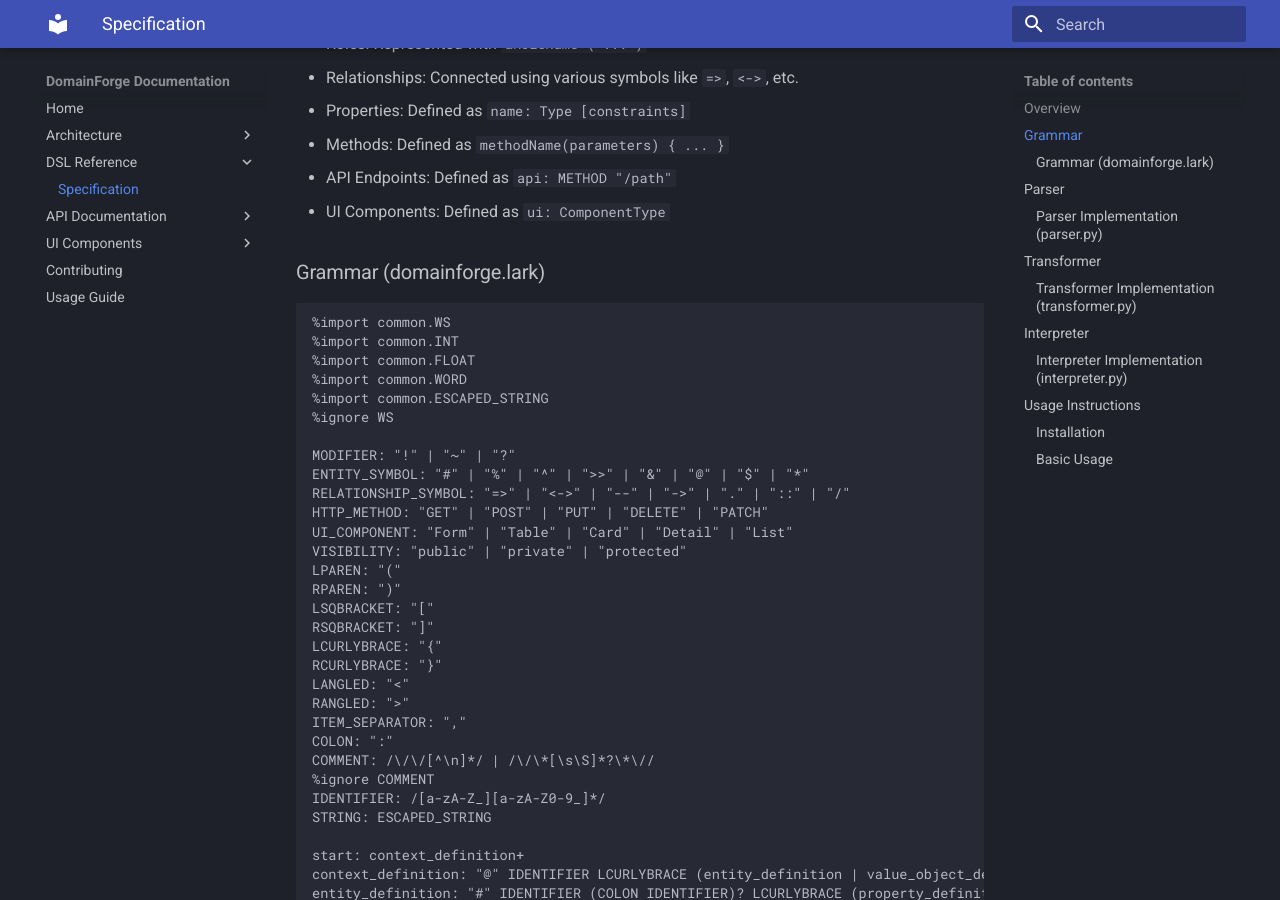
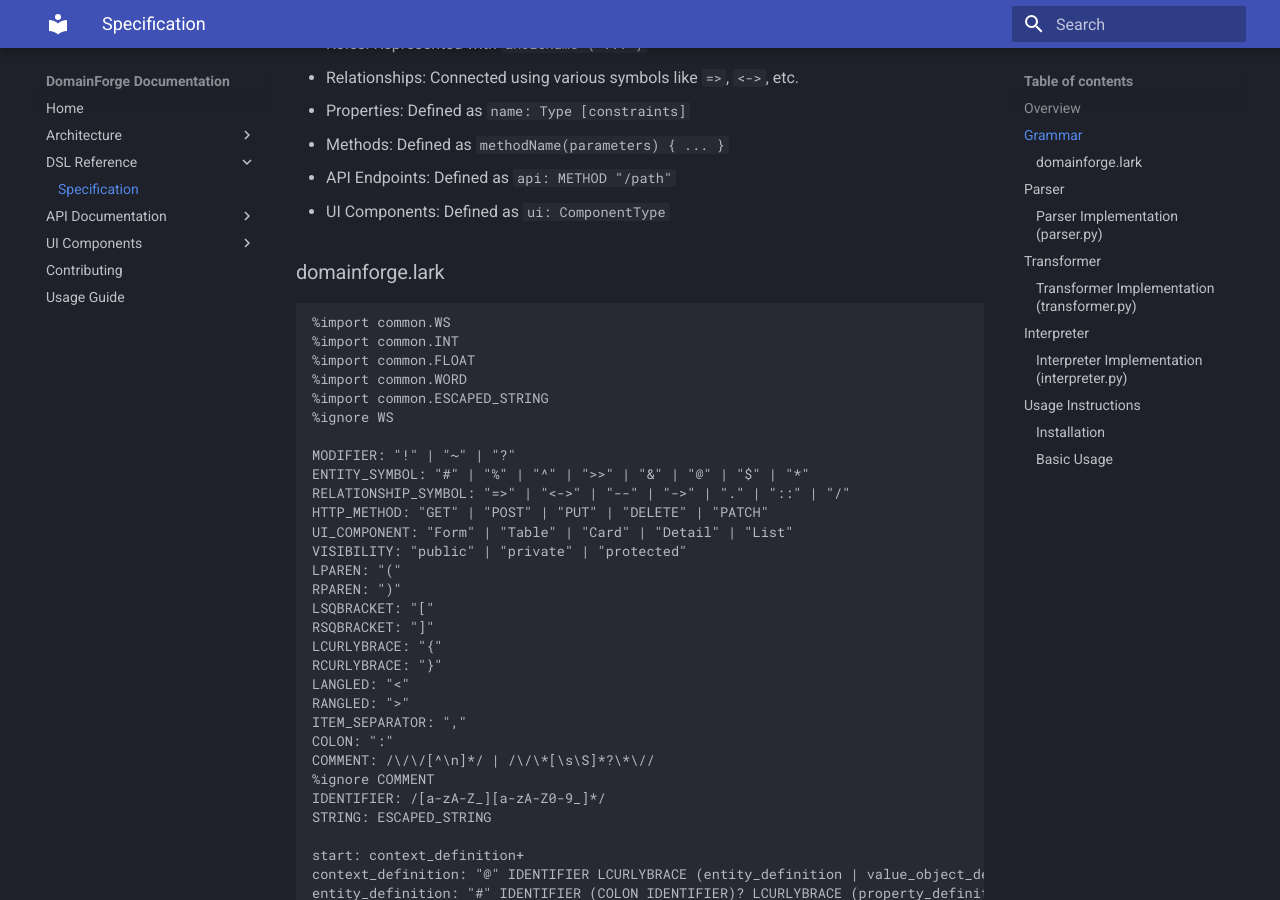
Before and after one commit to SPRIME01/domain-forge, an MkDocs documentation site: the page built from docs/dsl-specification.md, in a window 1280 px wide and 900 px high, scrolled down 812 px. Built offline with MkDocs 1.6.1 and Material for MkDocs 9.7.7, drawn with Linux system fonts in a browser that asks for light colours.

Commit message:
Update dsl-specification.md

````diff
--- a/docs/dsl-specification.md
+++ b/docs/dsl-specification.md
@@ -24,7 +24,7 @@ The DomainForge DSL grammar is defined using Lark. The grammar supports the foll
 * API Endpoints: Defined as `api: METHOD "/path"`
 * UI Components: Defined as `ui: ComponentType`
 
-### Grammar (domainforge.lark)
+### domainforge.lark
 
 ```lark
 %import common.WS
````
